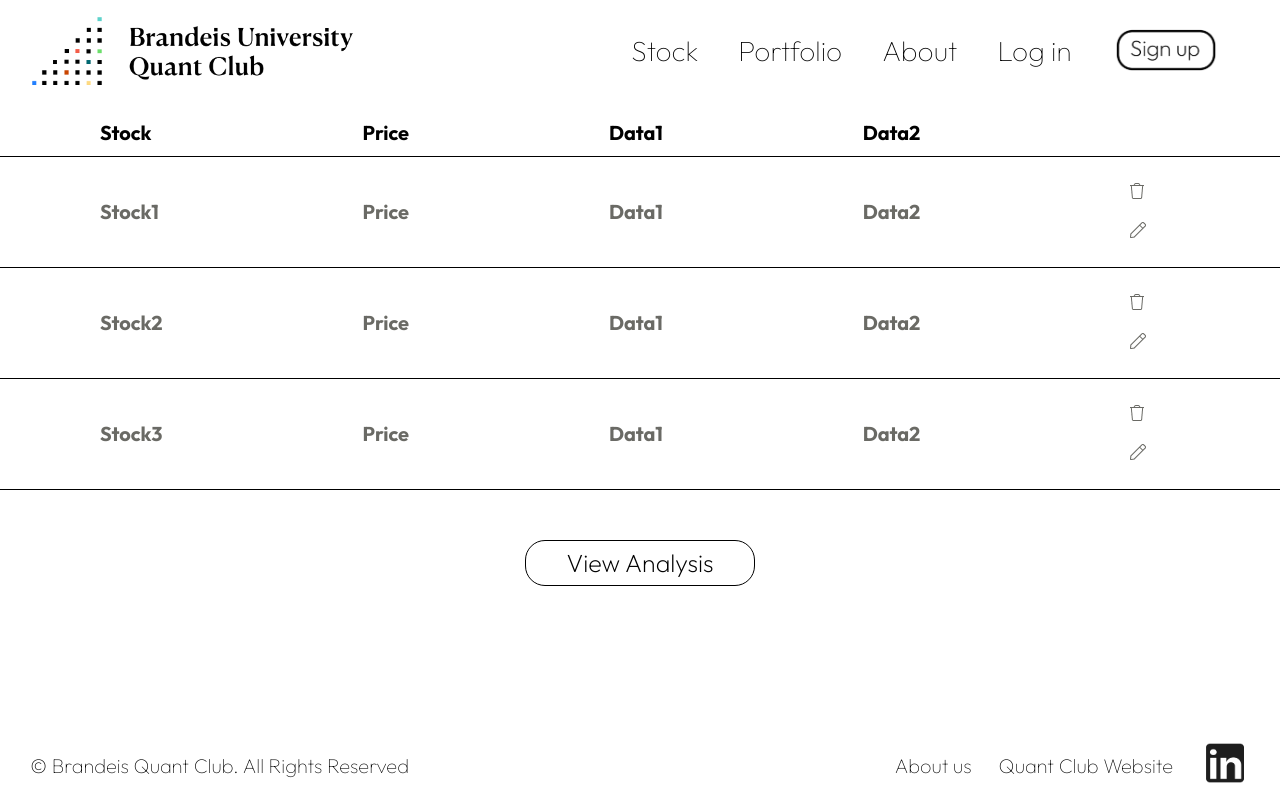
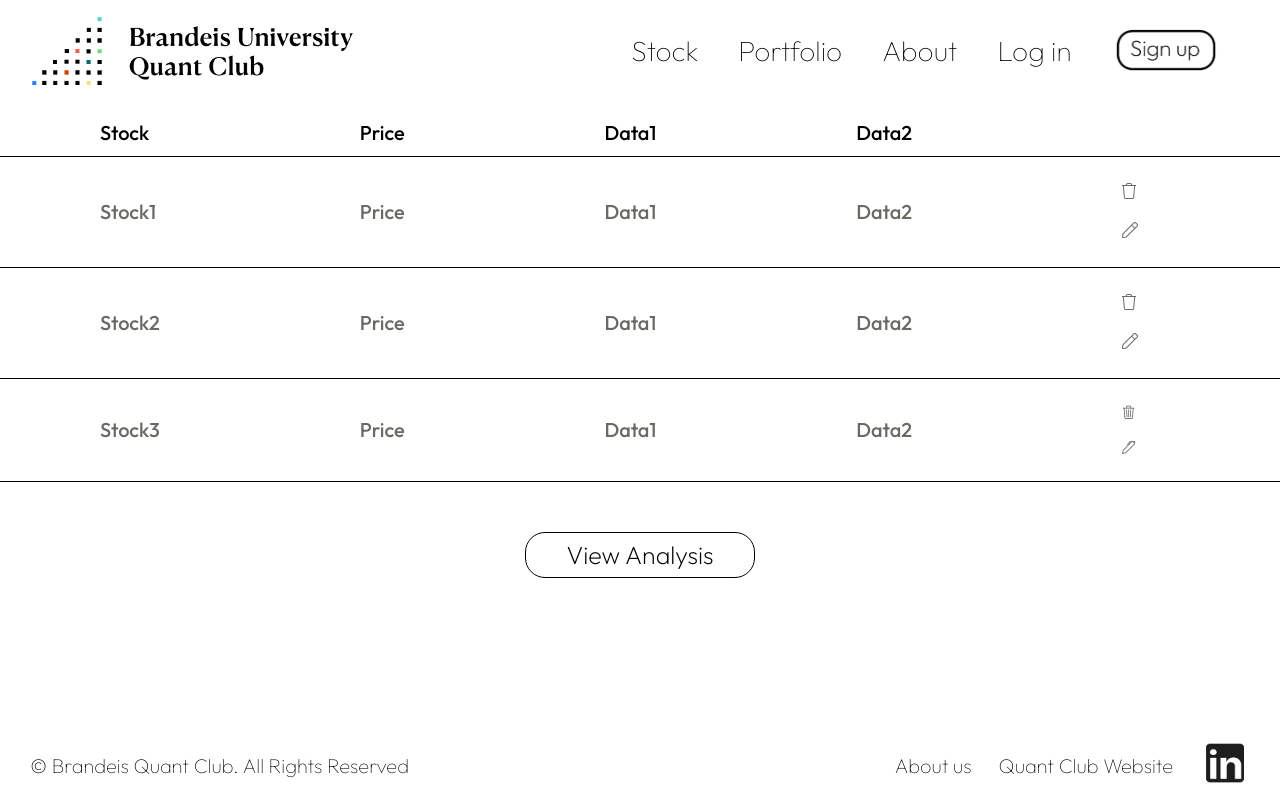
Before and after one commit to ArcherHeffern/ImpliedVolatilityIndex, a SvelteKit app: page /portfolio in a window 1280 px wide. Built offline with nearby package versions, Linux system fonts and the light colour scheme.

Commit message:
changed the icon for delete and modify button on portfolio page

```diff
--- a/src/routes/portfolio/+page.svelte
+++ b/src/routes/portfolio/+page.svelte
@@ -19,13 +19,13 @@
     }
 
     table thead td {
-        font-weight:bolder;
+        font-weight:500;
         border-bottom: 1px solid #000000;
     }
 
     table tbody td {
         border-bottom: 1px solid #000000;
-        font-weight:bold;
+        font-weight:500;
         color: #6A6A65;
     }
     .viewAnalysis{
@@ -107,8 +107,8 @@
                     <td>Data1</td>
                     <td>Data2</td>
                     <td>
-                        <button class="trash" on:click={deleteRow}><img id = "trashBin" src="trash.png" alt="icon"></button>
-                        <button class="modify" on:click={modifyRow} ><img id = "pen" src="pen.png" alt="icon"></button>
+                        <button class="trash" on:click={deleteRow}><i class="bi bi-trash3" id="trashBin" style="color:#6A6A65"></i></button>
+                        <button class="modify" on:click={modifyRow} ><i class="bi bi-pen" id="pen" style="color:#6A6A65"></i></button>
                     </td>
                 </tr>
             </tbody>
```
